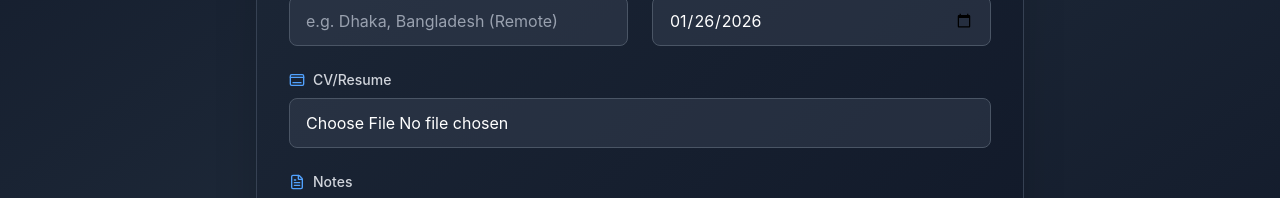
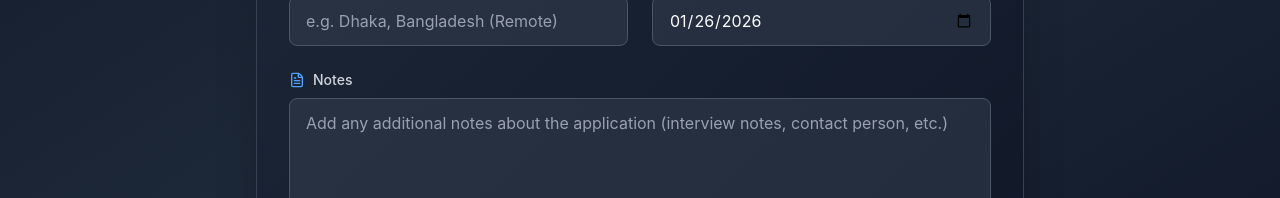
Before and after one commit to ahmud-z/job-application-tracker, a React (Vite) app in the folder frontend/: page /create-application in a window 1280 px wide. Shown: the part 425-623 px from the top of the page. Built offline with nearby package versions, Linux system fonts and the light colour scheme; no server answers.

Commit message:
remove file upload option from ui

```diff
--- a/frontend/src/components/CreateApplication.jsx
+++ b/frontend/src/components/CreateApplication.jsx
@@ -185,7 +185,7 @@
                             </div>
                         </div>
 
-                        <div className="space-y-2">
+                        {/* <div className="space-y-2">
                             <label className="text-sm font-medium text-gray-300 flex items-center gap-2">
                                 <DockIcon size={16} className="text-blue-400" />
                                 CV/Resume
@@ -193,7 +193,7 @@
 
                             <input type="file" className='w-full px-4 py-3 bg-gray-700/50 border border-gray-600 rounded-lg text-white focus:outline-none focus:ring-2 focus:ring-blue-500 focus:border-transparent transition-all' />
 
-                        </div>
+                        </div> */}
 
                         {/* Notes */}
                         <div className="space-y-2">
```
